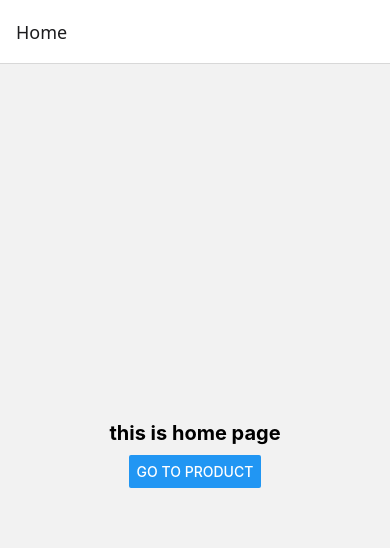
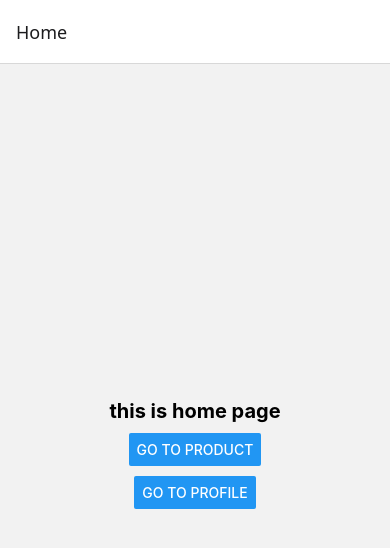
Before and after one commit to ashwini286/react-Native-Started, a React Native app: screen /Home in a window 390 px wide. Shown: the top 548 px of the page. Built offline with nearby package versions, Linux system fonts and the light colour scheme.

Commit message:
formate change

```diff
--- a/App.js
+++ b/App.js
@@ -7,7 +7,7 @@ import Product from './container/screen/product';
 import Profile from './container/screen/profile';
 import Search from './container/screen/search';
 
-const Stack = createNativeStackNavigator(); // Corrected stack creation
+const Stack = createNativeStackNavigator();
 
 const StackNavigator = () => {
   return (
--- a/container/screen/home.js
+++ b/container/screen/home.js
@@ -1,15 +1,29 @@
-import React from 'react'
-import { Button, Text, View } from 'react-native'
-const home = ({navigation}) => {
+import React from "react";
+import { Button, Text, View } from "react-native";
+const home = ({ navigation }) => {
   return (
-    <View style={{alignItems: 'center', justifyContent: 'center', width: '100%', height: '100%', gap: 10}}>
+    <View
+      style={{
+        alignItems: "center",
+        justifyContent: "center",
+        width: "100%",
+        height: "100%",
+        gap: 10,
+      }}
+    >
+      <Text style={{ fontSize: 20, fontWeight: "bold" }}>
+        this is home page
+      </Text>
+      <Button
+        title="Go to Product"
+        onPress={() => navigation.navigate("Product")}
+      />
+      <Button
+        title="Go to Profile"
+        onPress={() => navigation.navigate("Profile")}
+      />
+    </View>
+  );
+};
 
-    <Text style={{fontSize: 20, fontWeight: 'bold'}}>
-      this is home page
-    </Text>
-    <Button title="Go to Product" onPress={() => navigation.navigate('Product')} />
-    </View>
-  )
-}
-
-export default home
+export default home;
--- a/container/screen/product.js
+++ b/container/screen/product.js
@@ -1,15 +1,25 @@
-import React from 'react'
-import { Text, View, Button } from 'react-native'
-const product = ({navigation}) => {
+import React from "react";
+import { Text, View, Button } from "react-native";
+const product = ({ navigation }) => {
   return (
-    <View style={{alignItems: 'center', justifyContent: 'center', width: '100%', height: '100%', gap: 10}}>
+    <View
+      style={{
+        alignItems: "center",
+        justifyContent: "center",
+        width: "100%",
+        height: "100%",
+        gap: 10,
+      }}
+    >
+      <Text style={{ fontSize: 20, fontWeight: "bold" }}>
+        this is product page
+      </Text>
+      <Button
+        title="Go to Profile"
+        onPress={() => navigation.navigate("Profile")}
+      />
+    </View>
+  );
+};
 
-        <Text style={{fontSize: 20, fontWeight: 'bold'}}>
-          this is product page
-        </Text>
-        <Button title="Go to Profile" onPress={() => navigation.navigate('Profile')} />
-        </View>
-  )
-}
-
-export default product
+export default product;
--- a/container/screen/profile.js
+++ b/container/screen/profile.js
@@ -1,15 +1,25 @@
-import React from 'react'
-import { Text, View, Button } from 'react-native'
-const profile = ({navigation}) => {
+import React from "react";
+import { Text, View, Button } from "react-native";
+const profile = ({ navigation }) => {
   return (
-    <View style={{alignItems: 'center', justifyContent: 'center', width: '100%', height: '100%', gap: 10}}>
+    <View
+      style={{
+        alignItems: "center",
+        justifyContent: "center",
+        width: "100%",
+        height: "100%",
+        gap: 10,
+      }}
+    >
+      <Text style={{ fontSize: 20, fontWeight: "bold" }}>
+        this is profile page
+      </Text>
+      <Button
+        title="Go to Search"
+        onPress={() => navigation.navigate("Search")}
+      />
+    </View>
+  );
+};
 
-            <Text style={{fontSize: 20, fontWeight: 'bold'}}>
-              this is profile page
-            </Text>
-            <Button title="Go to Search" onPress={() => navigation.navigate('Search')} />
-            </View>
-  )
-}
-
-export default profile
+export default profile;
--- a/container/screen/search.js
+++ b/container/screen/search.js
@@ -1,15 +1,22 @@
-import React from 'react'
-import { Text, View, Button } from 'react-native'
-const search = ({navigation}) => {
+import React from "react";
+import { Text, View, Button } from "react-native";
+const search = ({ navigation }) => {
   return (
-   <View style={{alignItems: 'center', justifyContent: 'center', width: '100%', height: '100%', gap: 10}}>
+    <View
+      style={{
+        alignItems: "center",
+        justifyContent: "center",
+        width: "100%",
+        height: "100%",
+        gap: 10,
+      }}
+    >
+      <Text style={{ fontSize: 20, fontWeight: "bold" }}>
+        this is search page
+      </Text>
+      <Button title="Go to Home" onPress={() => navigation.navigate("Home")} />
+    </View>
+  );
+};
 
-               <Text style={{fontSize: 20, fontWeight: 'bold'}}>
-                 this is search page
-               </Text>
-               <Button title="Go to Home" onPress={() => navigation.navigate('Home')} />
-               </View>
-  )
-}
-
-export default search
+export default search;
```
